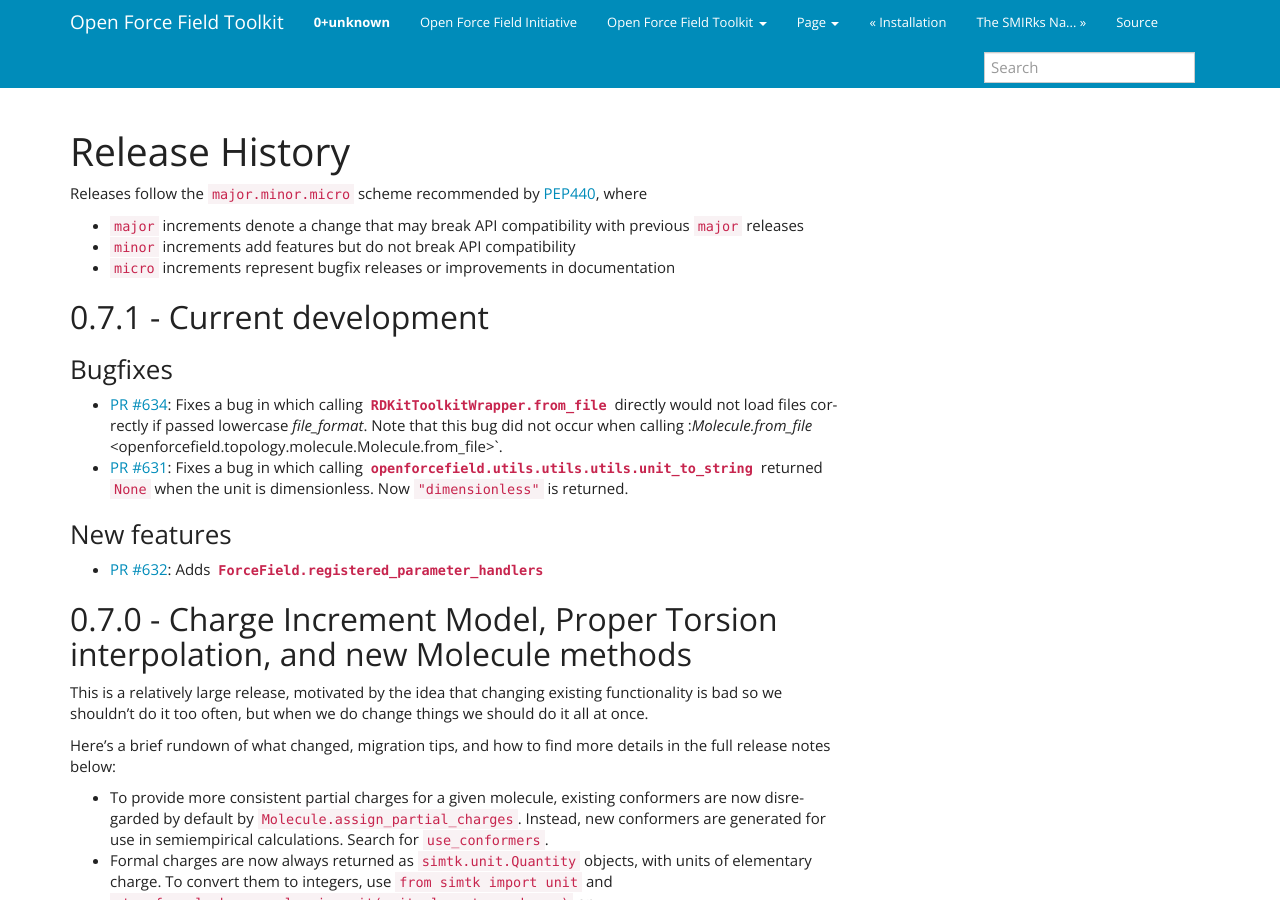
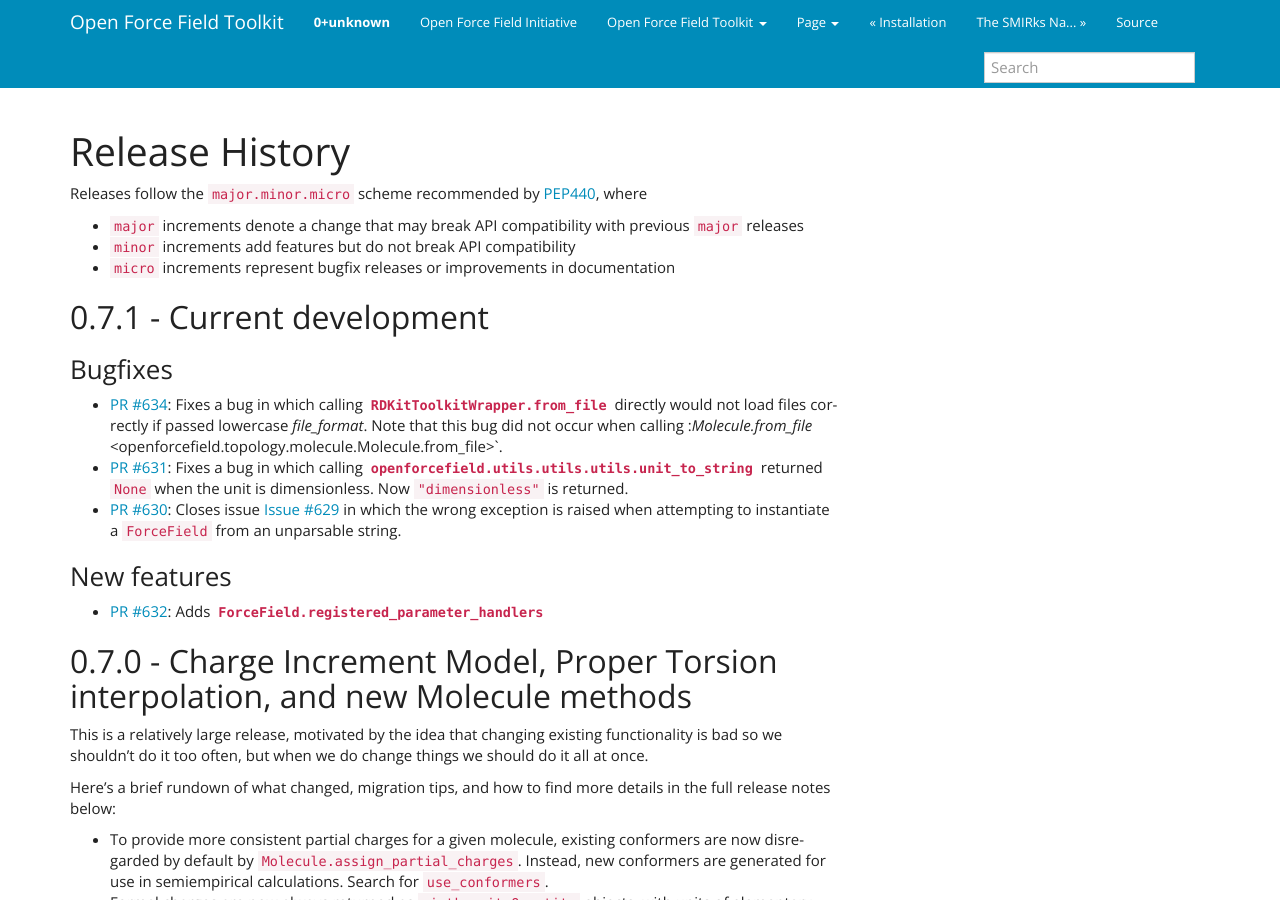
Before and after one commit to openforcefield/openff-toolkit, a Sphinx documentation site: the page built from docs/releasehistory.rst, in a window 1280 px wide and 900 px high. Built offline with Sphinx 7.4.7, drawn with Linux system fonts in a browser that asks for light colours.

Commit message:
DOCS: Update changelog for PR #630

```diff
--- a/docs/releasehistory.rst
+++ b/docs/releasehistory.rst
@@ -19,6 +19,9 @@
 - `PR #631 <https://github.com/openforcefield/openforcefield/pull/631>`_: Fixes a bug in which calling
   :py:meth:`openforcefield.utils.utils.utils.unit_to_string <openforcefield.utils.utils.unit_to_string>` returned
   ``None`` when the unit is dimensionless. Now ``"dimensionless"`` is returned.
+- `PR #630 <https://github.com/openforcefield/openforcefield/pull/630>`_: Closes issue `Issue #629
+  <https://github.com/openforcefield/openforcefield/issues/629>`_ in which the wrong exception is raised when
+  attempting to instantiate a ``ForceField`` from an unparsable string.
 
 New features
 """"""""""""
```
